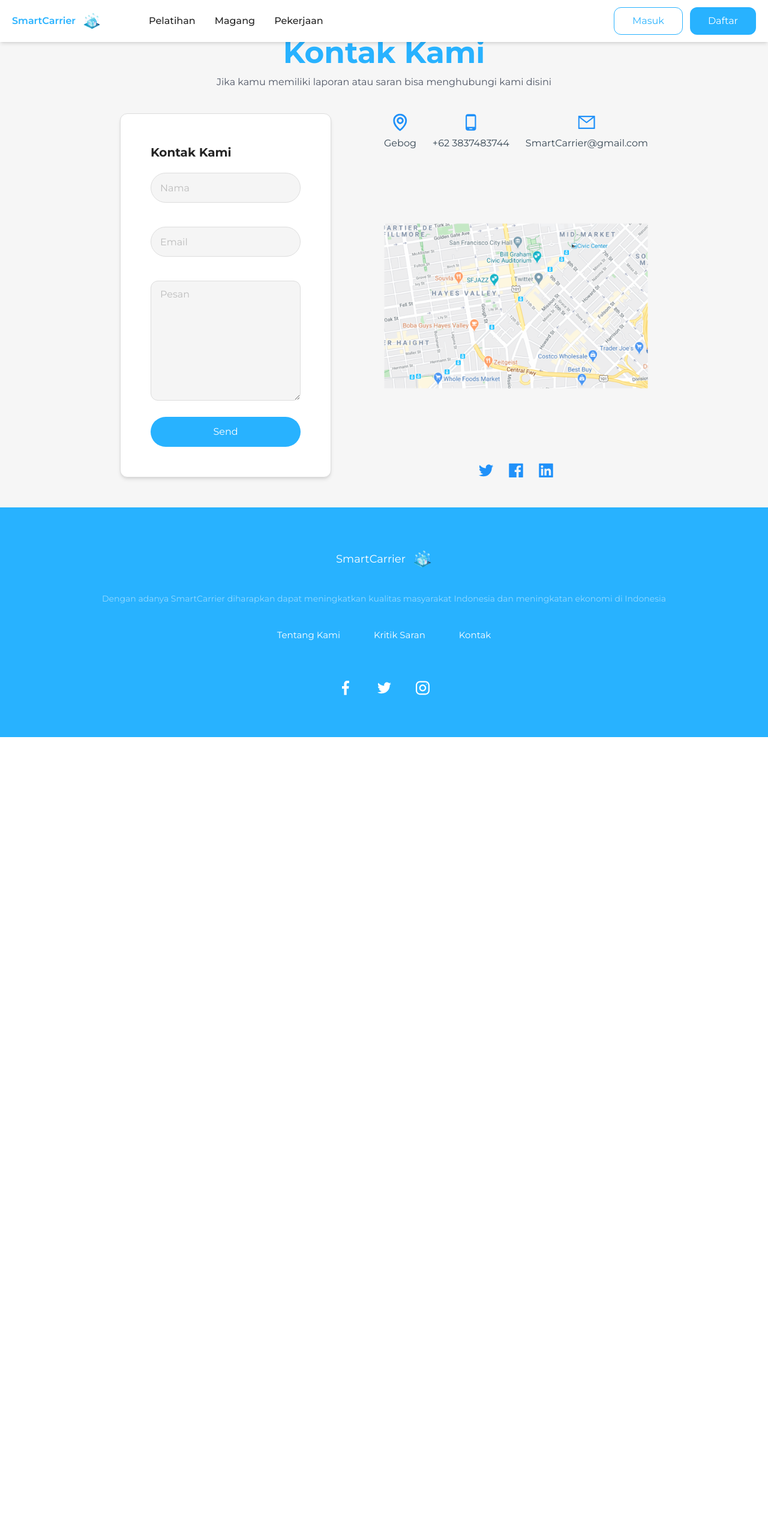
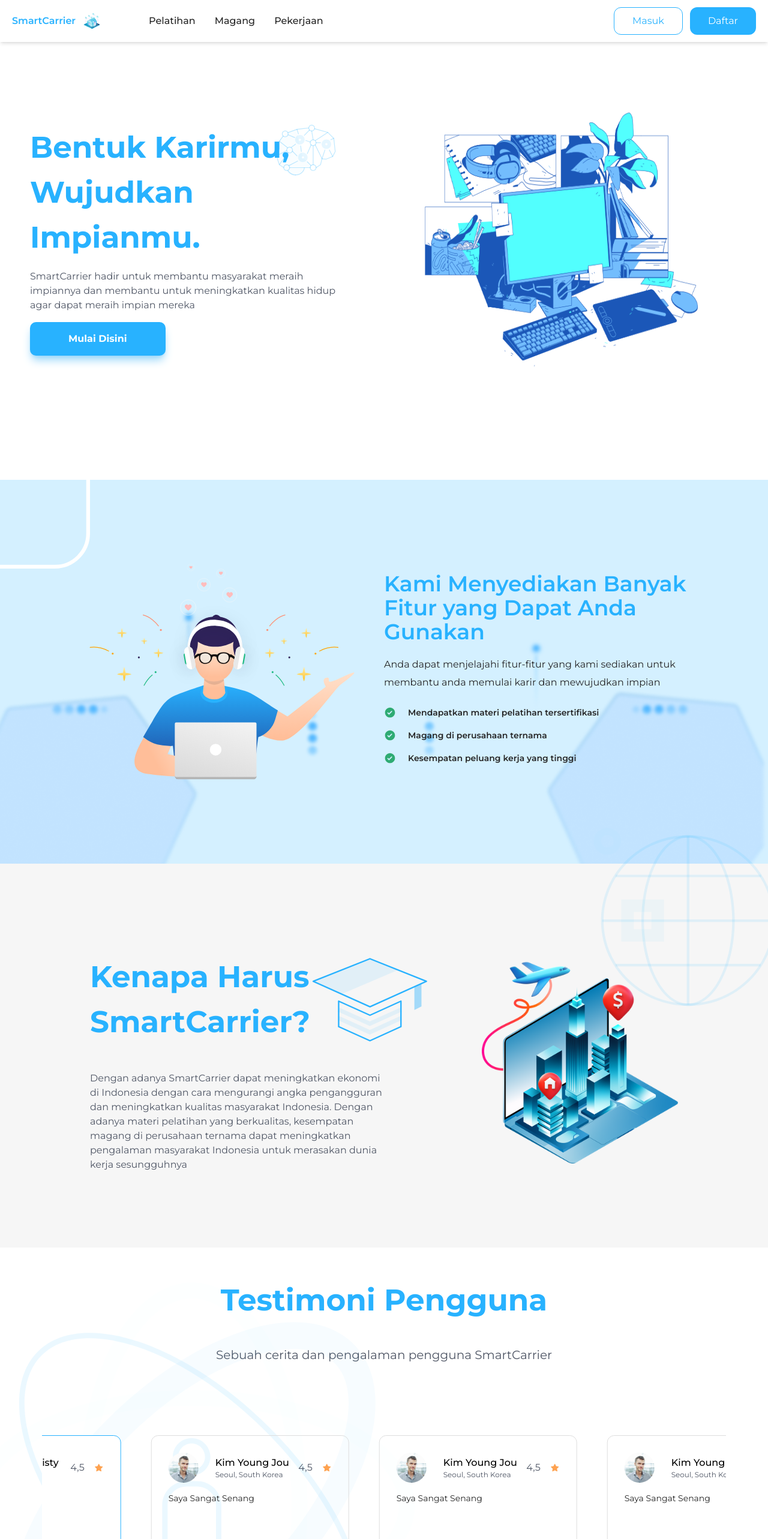
Before and after one commit to YasaKafi/nextjs-dinacom, a Next.js app: page / in a window 1280 px wide. Shown: the top 2566 px of the page at 60% size. Before the commit the page ends 1229 px from the top, so only its background shows below. Built offline with nearby package versions, Linux system fonts and the light colour scheme.

Commit message:
fix minor

```diff
--- a/src/app/landing-component/landing-testimony/landing-testimony.jsx
+++ b/src/app/landing-component/landing-testimony/landing-testimony.jsx
@@ -5,7 +5,7 @@
 
 function LandingTestimony() {
     return (
-        <div className="h-screen w-screen flex flex-col items-center p-[25px] lg:px-[70px] lg:py-[50px] relative">
+        <div className="h-screen w-screen flex flex-col items-center px-[25px] py-[35px] lg:px-[70px] lg:py-[50px] relative">
 
             <Image
                 className="absolute left-0"
--- a/src/app/landing-component/landing-testimony/slider-testimony.jsx
+++ b/src/app/landing-component/landing-testimony/slider-testimony.jsx
@@ -60,7 +60,7 @@
         infinite: true,
         speed: 500,
         autoplay: true,
-        slidesToShow: 1,
+        slidesToShow: 3,
         slidesToScroll: 1,
         swipeToSlide: false,
         afterChange: (index) => {
@@ -71,7 +71,7 @@
                 breakpoint: 1024,
                 settings: {
                     slidesToShow: 3,
-                    slidesToScroll: 3,
+                    slidesToScroll: 1,
                     infinite: true,
                     dots: true
                 }
--- a/src/app/page.jsx
+++ b/src/app/page.jsx
@@ -7,10 +7,10 @@
 export default function Home() {
   return (
     <>
-        {/*<LandingHero/>*/}
-        {/*<LandingFeature/>*/}
-        {/*<LandingSmartCarrier/>*/}
-        {/*<LandingTestimony/>*/}
+        <LandingHero/>
+        <LandingFeature/>
+        <LandingSmartCarrier/>
+        <LandingTestimony/>
         <LandingContact/>
     </>
   )
```
